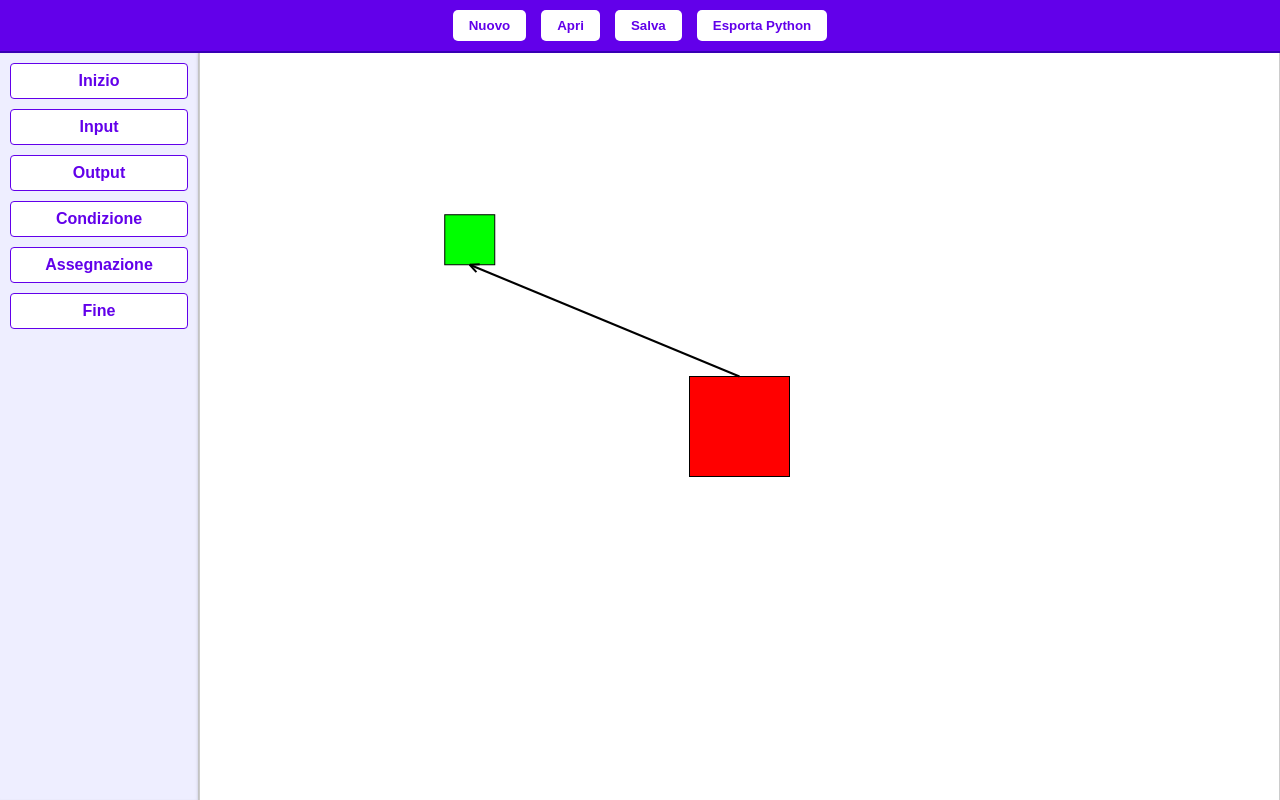
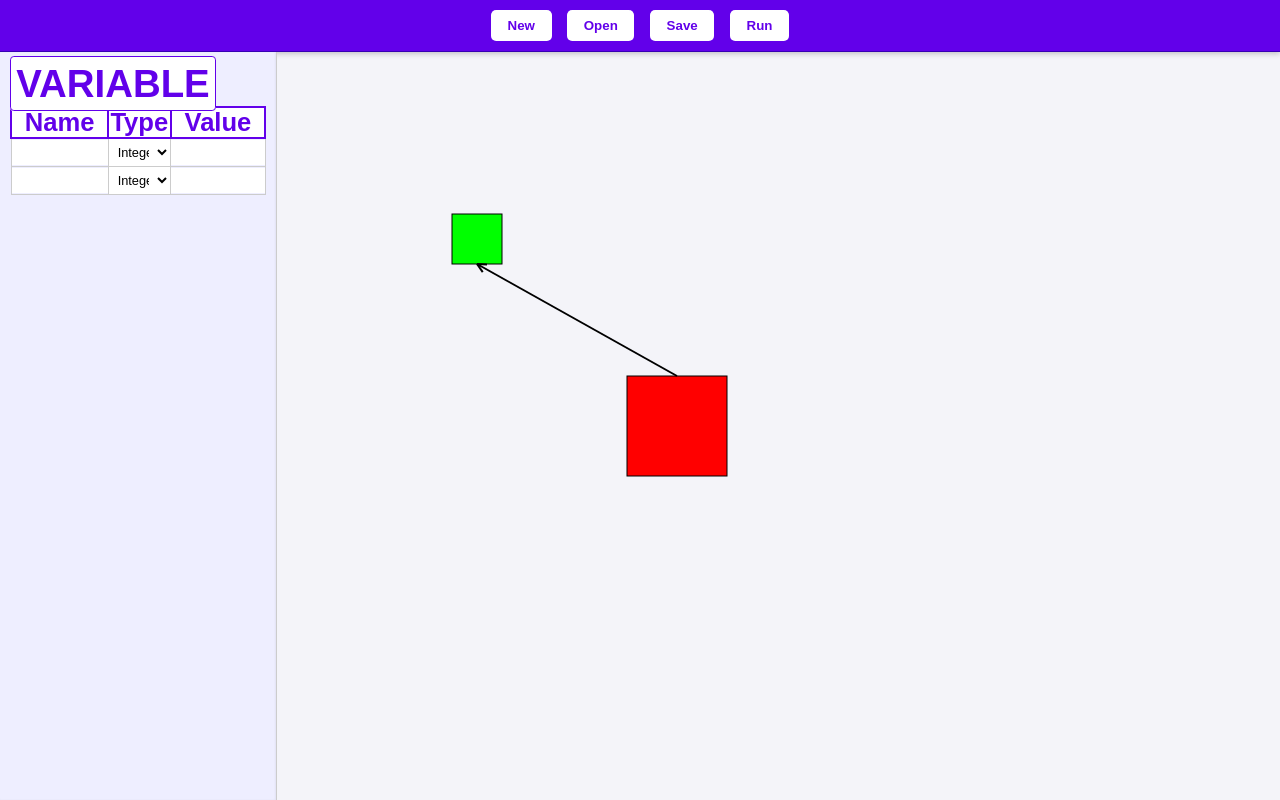
Before and after one commit to proismamaster/BaseFlow, a plain HTML site: page index.html in a window 1280 px wide. Drawn offline with Linux system fonts and the light colour scheme.

Commit message:
Add files via upload
Modifica css

```diff
--- a/index.html
+++ b/index.html
@@ -9,19 +9,56 @@
     <body>
         <div id="container">
             <div id="toolbar">
-                <button>Nuovo</button>
-                <button>Apri</button>
-                <button>Salva</button>
-                <button>Esporta Python</button>
+                <button>New</button>
+                <button>Open</button>
+                <button>Save</button>
+                <button>Run</button>
             </div>
             <div id="main">
                 <div id="sidebar">
-                    <div class="node">Inizio</div>
-                    <div class="node">Input</div>
-                    <div class="node">Output</div>
-                    <div class="node">Condizione</div>
-                    <div class="node">Assegnazione</div>
-                    <div class="node">Fine</div>
+                    <label for="sidebar" id="variabiliLabel">VARIABLE</label>
+                    <div id="tableContainer">
+                        <table>
+                        <tr>
+                            <th>Name</th>
+                            <th>Type</th>
+                            <th>Value</th>
+                        </tr>
+                        <tr>
+                            <td>
+                                <input class="inputVariable" type ="text">
+                            </td>
+                            <td>
+                                <select class="inputVariable">
+                                    <option value="i">Integer</option>
+                                    <option value="r">Real</option>
+                                    <option value="s">String</option>
+                                </select>
+                            </td>
+                            <td>
+                                <input class="inputVariable" type ="text">
+                            </td>
+                        </tr>
+
+                        <tr>
+                            <td>
+                                <input class="inputVariable" type ="text">
+                            </td>
+                            <td>
+                                <select class="inputVariable">
+                                    <option value="i">Integer</option>
+                                    <option value="r">Real</option>
+                                    <option value="s">String</option>
+                                </select>
+                            </td>
+                            <td>
+                                <input class="inputVariable" type ="text">
+                            </td>
+                        </tr>
+
+                    </table>
+                    </div>
+
                 </div>
 
                 <div id="canvas-container">
--- a/style.css
+++ b/style.css
@@ -7,46 +7,30 @@ html, body {
   color: #333;
 }
 
-
 #container {
   display: flex;
   flex-direction: column;
   height: 100vh;
 }
 
-
 #toolbar {
   background-color: #6200ea;
   color: white;
-  padding: 10px;
+  padding: 0.8vw;
   text-align: center;
-  font-size: 18px;
+  font-size: 1.5vw;
   font-weight: bold;
-  box-shadow: 0 2px 5px rgba(0, 0, 0, 0.2);
-  border-bottom: 2px solid #3700b3;
+  box-shadow: 0 0.15vw 0.4vw rgba(0, 0, 0, 0.2);
+  border-bottom: 0.15vw solid #3700b3;
 }
 
-
-#canvas-container {
-  flex: 1;
-  display: flex;
-  justify-content: center;
-  align-items: center;
-}
-
-
-#canvas {
-  background-color: white;
-  border: 1px solid #ccc;
-  box-shadow: 0 2px 5px rgba(0, 0, 0, 0.1);
-}
 #toolbar button {
   background-color: white;
   color: #6200ea;
   border: none;
-    padding: 8px 16px;
-    margin: 0 5px;
-    border-radius: 5px;
+  padding: 0.6vw 1.3vw;
+  margin: 0 0.4vw;
+  border-radius: 0.4vw;
   cursor: pointer;
   font-weight: bold;
 }
@@ -62,25 +46,65 @@ html, body {
 }
 
 #sidebar {
-  width: 180px;
+  width: 20vw;
   background-color: #eeeeff;
-  border-right: 1px solid #ccc;
-  padding: 10px;
-  box-shadow: inset -1px 0 2px rgba(0, 0, 0, 0.05);
+  border-right: 0.08vw solid #ccc;
+  padding: 0.8vw;
+  box-shadow: inset -0.08vw 0 0.16vw rgba(0, 0, 0, 0.05);
 }
 
-.node {
+#variabiliLabel {
   background-color: #fff;
-  border: 1px solid #6200ea;
+  border: 0.08vw solid #6200ea;
   color: #6200ea;
-  border-radius: 4px;
-  padding: 8px;
-  margin-bottom: 10px;
+  border-radius: 0.3vw;
+  padding: 0.4vw;
+  margin-bottom: 0.8vw;
   text-align: center;
   cursor: grab;
   font-weight: bold;
+  font-size: 3vw;
+  width: 100%;
 }
 
-.node:hover {
-  background-color: #f0f0ff;
+#tableContainer {
+  width: 100%;
+  overflow-x: auto;
 }
+
+table {
+  border-collapse: collapse;  /* celle attaccate */
+  border-spacing: 0;         /* nessuno spazio tra celle */
+  width: 100%;
+}
+
+th, td {
+  padding: 0;                /* zero padding per toccare */
+  margin: 0;
+  box-sizing: border-box;
+  border: 0.08vw solid #ccc; /* bordo sottile uniforme */
+}
+
+th {
+  background-color: #fff;
+  border: 0.18vw solid #6200ea;
+  color: #6200ea;
+  border-radius: 0.3vw;
+  font-weight: bold;
+  font-size: 2vw;
+  text-align: center;
+}
+
+tr {
+  /* altezza automatica secondo contenuto */
+}
+
+.inputVariable {
+  background-color: #fff;
+  border: none;
+  font-size: 1vw;
+  width: 100%;               /* tutta la larghezza della cella */
+  height: 100%;              /* tutta l'altezza della cella */
+  box-sizing: border-box;    /* include bordo e padding */
+  padding: 0.4vw;            /* opzionale per comodità di input */
+}
```
Lines whose indentation alone changed are shown as unchanged.
